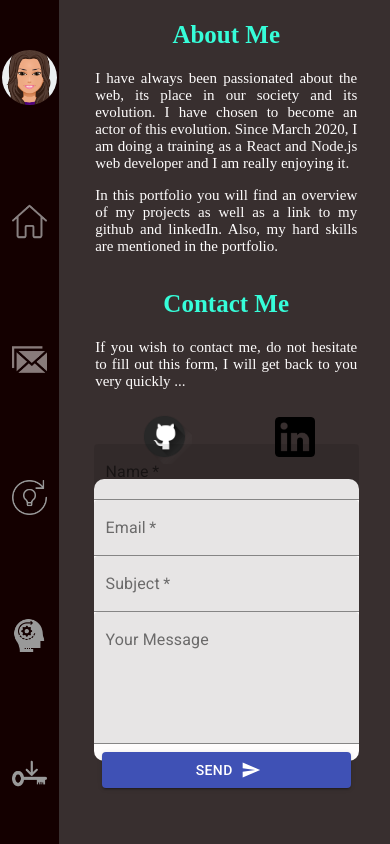
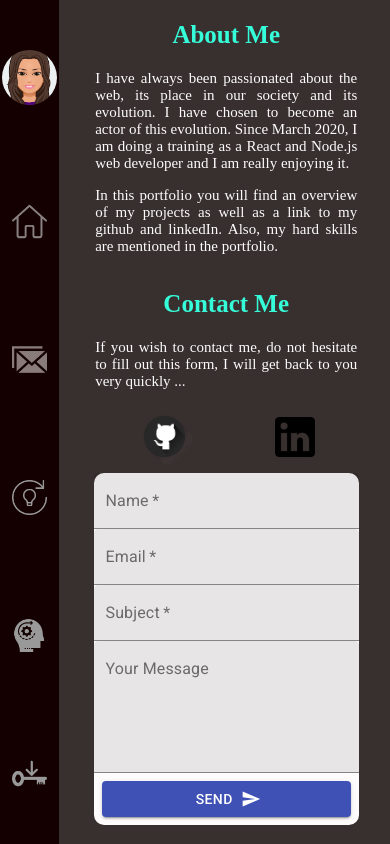
Before and after one commit to JenniferFromanger/Portfolio, a React (Create React App) app in the folder portolio-front/: page /contact in a window 390 px wide. Built offline with nearby package versions, Linux system fonts and the light colour scheme; no server answers.

Commit message:
fix resposive on form

```diff
--- a/portolio-front/src/styles/Contact.scss
+++ b/portolio-front/src/styles/Contact.scss
@@ -38,6 +38,7 @@
 
 @media screen and (max-width: 640px) {
   .contact {
+    height: fit-content;
     h2 {
       font-size: 25px;
     }
--- a/portolio-front/src/styles/FormContact.scss
+++ b/portolio-front/src/styles/FormContact.scss
@@ -2,7 +2,7 @@
 
 .form,
 form {
-  height: 35vh;
+  box-sizing: border-box;
   display: flex;
   flex-direction: column;
   justify-content: center;
@@ -20,9 +20,6 @@ form {
 }
 
 @media screen and (max-width: 640px) {
-  form {
-    height: 80%;
-  }
   .form,
   form {
     width: 90%;
```
